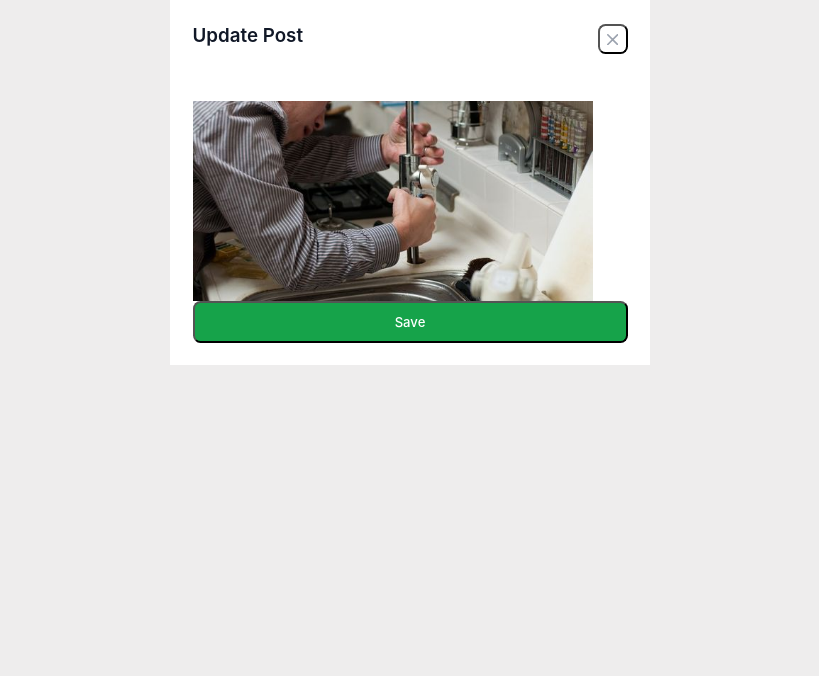
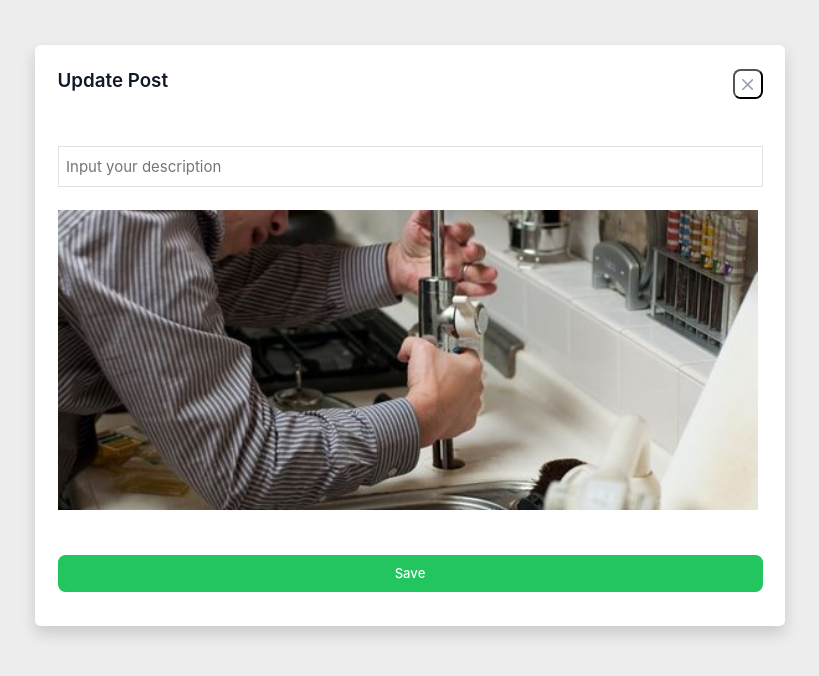
Before and after one commit to leakvor/g11_somnal_app, a Vue app in the folder frontend/: page /update_post in a window 1280 px wide. Shown: the top 676 px of the page, without its empty margins (230-1049 px from the left). Built offline with nearby package versions, Linux system fonts and the light colour scheme; no server answers; what vue-simple-acl would draw is missing.

Commit message:
update on crude post interface #203

```diff
--- a/frontend/src/Components/NavBar.vue
+++ b/frontend/src/Components/NavBar.vue
@@ -33,11 +33,6 @@
         href="/projects"
         class="font-bold px-3 py-2 text-slate-700 rounded-lg hover:bg-orange-400 hover:text-slate-900 color-white no-underline"
         >Contact Us</a
-      >
-      <a
-        href="/list_post"
-        class="font-bold px-3 py-2 text-slate-700 rounded-lg hover:bg-orange-400 hover:text-slate-900 color-white no-underline"
-        >User Post</a
       >
     </nav>
 
--- a/frontend/src/views/Web/Post/CreateView.vue
+++ b/frontend/src/views/Web/Post/CreateView.vue
@@ -22,7 +22,7 @@
         Cancel
       </a>
       <a
-        href="/list_post"
+        href="/update_post"
         class="px-4 py-2 bg-green-600 text-white font-semibold rounded-lg hover:bg-green-600 no-underline"
       >
         Save
--- a/frontend/src/views/Web/Post/EditView.vue
+++ b/frontend/src/views/Web/Post/EditView.vue
@@ -1,11 +1,11 @@
 <template>
-  <div class="relative w-full max-w-lg max-h-full m-auto bg-white">
+  <div class="relative w-200 h-155 m-auto mt-5 max-h-full m-auto bg-white shadow rounded">
     <div class="flex items-center justify-between p-4 border-b rounded-t dark:border-gray-600">
       <h3 class="text-xl font-semibold text-gray-900 dark:text-white">Update Post</h3>
       <button
         type="button"
         class="text-gray-400 bg-transparent hover:bg-gray-200 hover:text-gray-900 rounded-lg text-sm w-8 h-8 inline-flex items-center justify-center dark:hover:bg-gray-600 dark:hover:text-white"
-          @click="closeModal"
+        @click="redirectToPosts"
       >
         <svg
           class="w-3 h-3"
@@ -27,16 +27,21 @@
     </div>
     <!-- Modal body -->
     <div class="p-4">
+      <input
+        type="text"
+        class="w-full p-2 border border-grey mb-4"
+        placeholder="Input your description"
+      />
       <div>
         <img
           src="../../../assets/image/kitchen.jpg"
           alt=""
-            style="width: 400px; height: 200px; object-fit: cover"
+          style="width: 700px; height: 300px; object-fit: cover"
         />
       </div>
       <button
         type="submit"
-          class="w-full text-white bg-green-600 hover:bg-blue-800 focus:ring-4 focus:outline-none focus:ring-blue-300 font-medium rounded-lg text-sm px-5 py-2.5 text-center dark:bg-blue-600 dark:hover:bg-blue-700 dark:focus:ring-blue-800"
+        class="w-full text-white bg-green-500 hover:bg-green-600 focus:ring-4 focus:outline-none focus:ring-blue-300 font-medium rounded-lg text-sm px-5 py-2.5 text-center dark:bg-blue-600 dark:hover:bg-blue-700 dark:focus:ring-blue-800 mt-5 border-none"
       >
         Save
       </button>
@@ -47,13 +52,18 @@
 <script>
 export default {
   methods: {
-    closeModal() {
-      this.$emit('close')
+    redirectToPosts() {
+      this.$router.push('/list_post')
     }
   }
 }
 </script>
 
 <style scoped>
-/* Add any additional custom styles here if necessary */
+@media (max-width: 768px) {
+  .max-w-md {
+    max-width: 100%;
+  }
+}
+
 </style>
```
Lines whose indentation alone changed are shown as unchanged.
